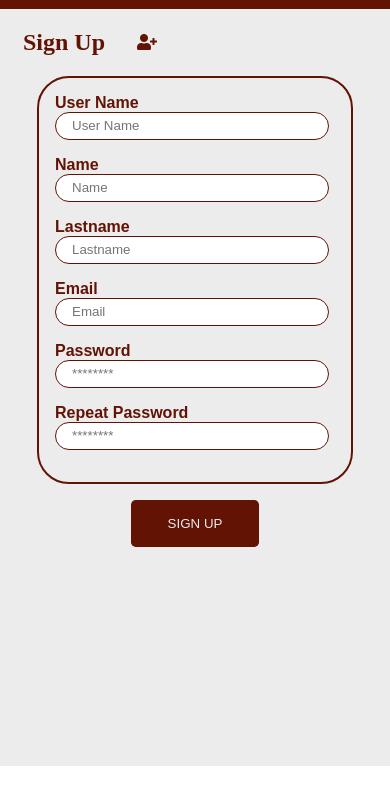
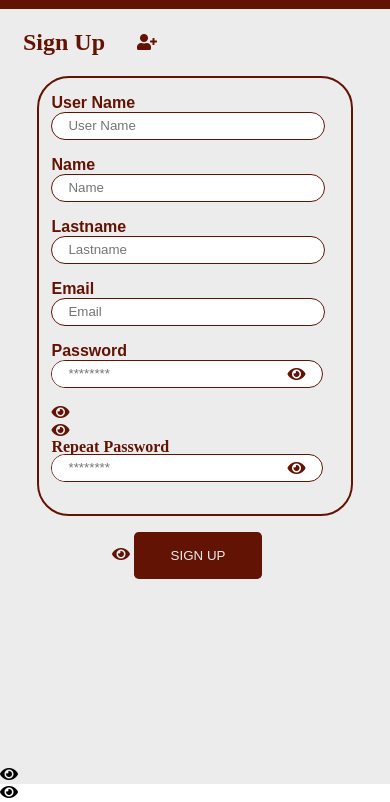
Before and after one commit to amorellb/TimeInn, a website built with Parcel: page signup.html in a window 390 px wide. Shown: the part 78-880 px from the top of the page. Before the commit the page ends 844 px from the top, so only its background shows below. Built offline with nearby package versions, Linux system fonts and the light colour scheme.

Commit message:
add icon eye into input passw

```diff
--- a/signup.html
+++ b/signup.html
@@ -31,39 +31,40 @@
         <form class="signup-form">
           <div class="signup-input">
             <label for="user" class="label-input">User Name<br>
-              <input class="signup-user" name="user" type="text" placeholder="User Name" id="user"
+              <input class="signup-user" name="user" type="text" placeholder="User Name" id="user" required />
+            </label>
+          </div>
+          <div class="signup-input">
+            <label for="name" class="label-input">Name<br>
+              <input class="signup-name" name="name" type="text" placeholder="Name" id="name" required />
+            </label>
+          </div>
+          <div class="signup-input">
+            <label for="lastname" class="label-input">Lastname<br>
+              <input class="signup-lastname" name="lastname" type="text" placeholder="Lastname" id="lastname"
                 required />
             </label>
           </div>
           <div class="signup-input">
-            <label for="name" class="label-input">Name<br>
-              <input class="signup-name" name="name" type="text" placeholder="Name" id="name"
-                required />
+            <label for="email" class="label-input">Email<br>
+              <input class="signup-email" name="email" type="text" placeholder="Email" id="email" required />
             </label>
           </div>
           <div class="signup-input">
-            <label for="lastname" class="label-input">Lastname<br>
-              <input class="signup-lastname" name="lastname" type="text" placeholder="Lastname"
-                id="lastname" required />
-            </label>
+            <label for="password" class="label-input">Password<br></label>
+            <div class="input-container">
+              <input class="signup-pass" name="password" type="password" placeholder="********" id="password"
+                required />
+                <i class="fas fa-eye">
+            </div>
           </div>
           <div class="signup-input">
-            <label for="email" class="label-input">Email<br>
-              <input class="signup-email" name="email" type="text" placeholder="Email" id="email"
-                required />
-            </label>
-          </div>
-          <div class="signup-input">
-            <label for="password" class="label-input">Password<br>
-              <input class="signup-pass" name="password" type="password" placeholder="********"
-                id="password" required />
-            </label>
-          </div>
-          <div class="signup-input">
-            <label for="password-rpt" class="label-input">Repeat Password<br>
+            <label for="password-rpt" class="label-input">Repeat Password<br></label>
+            <div class="input-container">
               <input class="signup-pass-rpt" name="password-rpt" type="password" placeholder="********"
                 id="password-rpt" required />
-            </label>
+              <i class="fas fa-eye"></i>
+            </div>
           </div>
         </form>
       </div>
@@ -73,4 +74,5 @@
     </section>
   </main>
 </body>
+
 </html>
--- a/src/css/signup.css
+++ b/src/css/signup.css
@@ -69,16 +69,30 @@ a {
   font-family: var(--title-font);
   margin-right: 2rem;
 }
-h1{
-  margin-right: 2rem;
-}
 
 .fa-user-plus {
   align-self: center;
+  margin-left: 2rem;
 }
 
 .signup-input {
   margin: 1rem;
+}
+.input-container{
+  border: var(--first-main-color) 1px solid;
+  border-radius: 2rem;
+  background-color: var(--light-text);
+  margin-top: 1rem;
+  display: flex;
+}
+.signup-pass, .signup-pass-rpt{
+  margin: 0;
+  border: 0;
+  width: 18vw;
+}
+.fa-eye{
+  padding-right: 1rem;
+  align-self: center;
 }
 
 .label-input {
@@ -132,6 +146,15 @@ input {
     width: 65vw;
     margin: 0rem 0rem 1rem 0rem;
   }
+  .input-container{
+    margin:0rem 0rem 1rem 0rem;
+    width: 69vw;
+  }
+  .signup-pass, .signup-pass-rpt{
+    margin: 0;
+    border: 0;
+    width: 60vw;
+  }
 
   .btn-signup {
     margin-top: 1rem;
```
Lines whose indentation alone changed are shown as unchanged.
